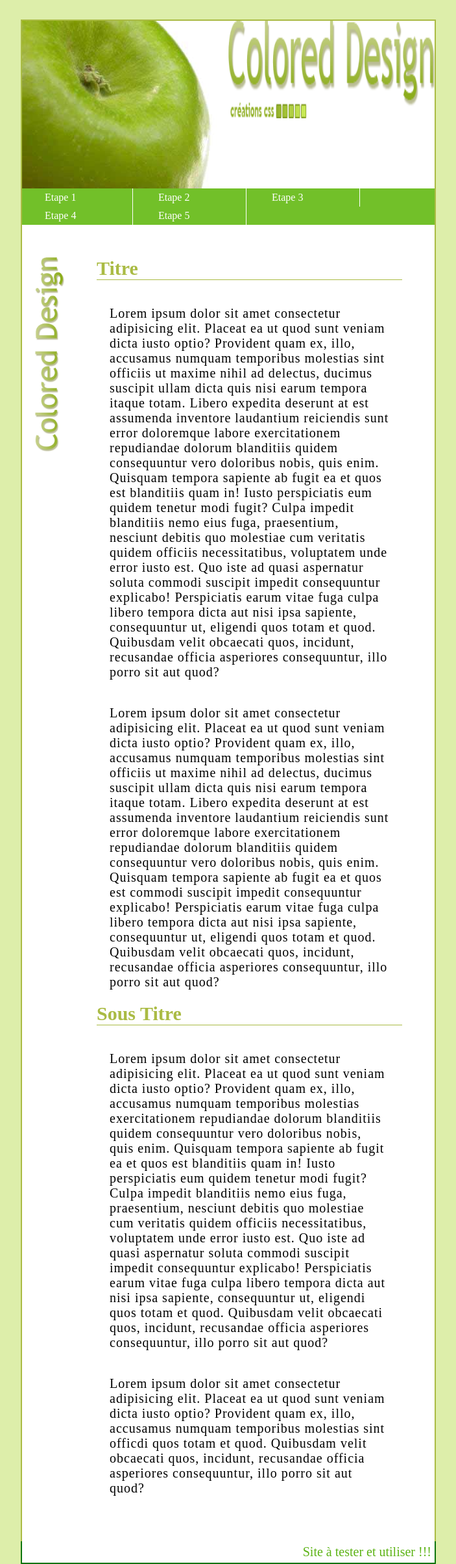
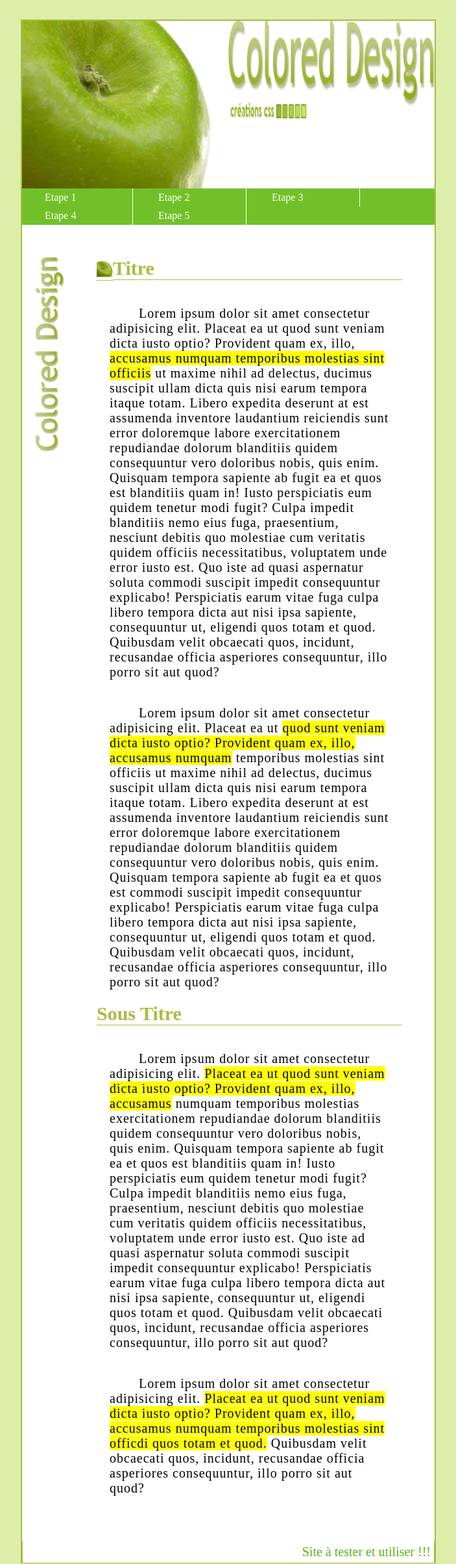
Before and after one commit to DfrtJulien/Exercice-Pomme, a plain HTML site: page index.html in a window 1280 px wide. Shown: the whole page at 65% size, without its empty margins (288-991 px from the left). Drawn offline with Linux system fonts and the light colour scheme.

Commit message:
Exercice fini

```diff
--- /dev/null
+++ b/css/corriger.css
@@ -0,0 +1,71 @@
+body{
+    margin: 0;
+    padding: 0;
+    text-align: center;
+    font-family: 'PT Sans', sans-serif;
+    background: #DDEEAA;
+}
+
+.conteneur {
+    width: 770px;/*largeur*/
+    margin: 0 auto;/*marge automatique qui centre le bloc après l'avoir remonté le plus haut possible dans mon affichage*/
+    text-align: left;/*centre le contenu de mon #conteneur*/
+    border: 2px solid #AABB44;/*bordure autour de toute la page*/
+    background: #fff;/*couleur du fond de mon #conteneur*/
+}
+
+h1{
+    height: 258px;/*personnaliser la hauteur de mon titre*/
+    background: url(../img/apple.jpg) no-repeat left top;
+    margin: 0;
+}
+
+h1 a{
+    width: 400px;
+    height: 70px;
+    display: block;
+    background: url(../img/title.gif) no-repeat;
+    position: relative;
+    left: 350px;
+    top: 15px;
+    text-indent: -5000px;
+    /*Le text-indent négatif est fait pour pouvoir ne cacher le texte hors de la page,
+    ce que nous voulons.*/
+}
+
+ul {
+	height: 35px;/*On donne une hauteur au menu, correspondant à la taille de l'image utilisée en fond*/
+	margin: 0;
+	padding: 0;
+	background: url(../img/bg_menu.gif) repeat-x 0 -25px;/*, on met ensuite l'image de fond avec un décalage de 25 pixels vers le haut*/
+    list-style-type: none;/*on cache les puces*/
+}
+
+ul li{
+    float: left ;/*On rend les li en flottant pour pouvoir les afficher horizontalement*/
+    text-align: center ;/*on centre le texte*/
+}
+
+ul li a{
+    display: block ;/*Nous pouvons dimensionner les a grâce à la propriété display: block;*/
+    width: 130px ;/*largeur*/
+    line-height: 25px ;/*hauteur de ligne*/
+    font-size: 1.2em ;/*taille de police*/
+    font-weight: bold ;/*mise en accentuation gras/bold de la police*/
+    letter-spacing: 2px ;/*espacement des lettres*/
+    color: #fff ;/*couleur du texte (de la police)*/
+    text-decoration: none ;/*décoration du texte*/
+    border-right: 2px solid #dea ;/*bordure*/
+}
+
+ul li a:hover{/*on décale l'image de fond au passage de la souris pour laisser aparaître l'état survolé de l'image*/
+    background: url(../img/bg_menu.gif) repeat-x 0 0 ;
+}
+
+footer{
+	margin: 0;
+	padding-right: 10px;
+	line-height: 30px;
+	text-align: right;
+	color: #8a0;
+}
--- a/css/style.css
+++ b/css/style.css
@@ -15,6 +15,7 @@ a {
 
 .container {
     border: 2px solid #AABB44;
+    border-collapse: collapse;
     border-bottom: none;
     margin-top: 30px;
 }
@@ -64,6 +65,17 @@ section {
     width: 45px;
 }
 
+.img_tittle {
+    display: flex;
+}
+
+.little_apple {
+    height: 25px;
+    margin-top: 5px;
+    border-bottom: 1px solid #AABB44;
+    padding-bottom: 5px;
+}
+
 .title {
     font-size: 30px;
     color: #AABB44;
@@ -81,6 +93,7 @@ article p{
     font-size: 20px;
     letter-spacing: 1px;
     padding: 20px;
+    text-indent: 45px;
 }
 
 footer {
@@ -88,7 +101,8 @@ footer {
     color: rgb(92, 179, 21);
     background-color: white;
     padding: 5px;
-    border: 2px solid rgb(14, 116, 14);
+    border: 1px solid #AABB44;
+    border-collapse: collapse;
     border-top: none;
     text-align: end;
 }
--- a/index.html
+++ b/index.html
@@ -25,22 +25,30 @@
                     <img class="img" src="/img/bg_page.gif">
                 </div>
                 <div class="block-right">
-                    <h1 class="title">Titre</h1>
+                    <div class="img_tittle">
+                        <img  class="little_apple" src="/img/little_apple.gif">
+                        <h2 class="title">Titre</h2>
+                    </div>
                     <article>
-                        <p>Lorem ipsum dolor sit amet consectetur adipisicing elit. Placeat ea ut quod sunt veniam dicta iusto optio? Provident quam ex, illo, accusamus numquam temporibus molestias sint officiis ut maxime nihil ad delectus, ducimus suscipit ullam dicta quis nisi earum tempora itaque totam. Libero expedita deserunt at est assumenda inventore laudantium reiciendis sunt error doloremque labore exercitationem repudiandae dolorum blanditiis quidem consequuntur vero doloribus nobis, quis enim. Quisquam tempora sapiente ab fugit ea et quos est blanditiis quam in! Iusto perspiciatis eum quidem tenetur modi fugit? Culpa impedit blanditiis nemo eius fuga, praesentium, nesciunt debitis quo molestiae cum veritatis quidem officiis necessitatibus, voluptatem unde error iusto est. Quo iste ad quasi aspernatur soluta commodi suscipit impedit consequuntur explicabo! Perspiciatis earum vitae fuga culpa libero tempora dicta aut nisi ipsa sapiente, consequuntur ut, eligendi quos totam et quod. Quibusdam velit obcaecati quos, incidunt, recusandae officia asperiores consequuntur, illo porro sit aut quod?
+                        <p>
+                            <span> Lorem ipsum dolor sit amet consectetur adipisicing elit.</span> Placeat ea ut quod sunt veniam dicta iusto optio? Provident quam ex, illo, <mark>accusamus numquam temporibus molestias sint officiis</mark> ut maxime nihil ad delectus, ducimus suscipit ullam dicta quis nisi earum tempora itaque totam. Libero expedita deserunt at est assumenda inventore laudantium reiciendis sunt error doloremque labore exercitationem repudiandae dolorum blanditiis quidem consequuntur vero doloribus nobis, quis enim. Quisquam tempora sapiente ab fugit ea et quos est blanditiis quam in! Iusto perspiciatis eum quidem tenetur modi fugit? Culpa impedit blanditiis nemo eius fuga, praesentium, nesciunt debitis quo molestiae cum veritatis quidem officiis necessitatibus, voluptatem unde error iusto est. Quo iste ad quasi aspernatur soluta commodi suscipit impedit consequuntur explicabo! Perspiciatis earum vitae fuga culpa libero tempora dicta aut nisi ipsa sapiente, consequuntur ut, eligendi quos totam et quod. Quibusdam velit obcaecati quos, incidunt, recusandae officia asperiores consequuntur, illo porro sit aut quod?
                         </p>
-                        <p>Lorem ipsum dolor sit amet consectetur adipisicing elit. Placeat ea ut quod sunt veniam dicta iusto optio? Provident quam ex, illo, accusamus numquam temporibus molestias sint officiis ut maxime nihil ad delectus, ducimus suscipit ullam dicta quis nisi earum tempora itaque totam. Libero expedita deserunt at est assumenda inventore laudantium reiciendis sunt error doloremque labore exercitationem repudiandae dolorum blanditiis quidem consequuntur vero doloribus nobis, quis enim. Quisquam tempora sapiente ab fugit ea et quos est  commodi suscipit impedit consequuntur explicabo! Perspiciatis earum vitae fuga culpa libero tempora dicta aut nisi ipsa sapiente, consequuntur ut, eligendi quos totam et quod. Quibusdam velit obcaecati quos, incidunt, recusandae officia asperiores consequuntur, illo porro sit aut quod?
+                        <p>
+                            Lorem ipsum dolor sit amet consectetur adipisicing elit. Placeat ea ut <mark>quod sunt veniam dicta iusto optio? Provident quam ex, illo, accusamus numquam</mark> temporibus molestias sint officiis ut maxime nihil ad delectus, ducimus suscipit ullam dicta quis nisi earum tempora itaque totam. Libero expedita deserunt at est assumenda inventore laudantium reiciendis sunt error doloremque labore exercitationem repudiandae dolorum blanditiis quidem consequuntur vero doloribus nobis, quis enim. Quisquam tempora sapiente ab fugit ea et quos est  commodi suscipit impedit consequuntur explicabo! Perspiciatis earum vitae fuga culpa libero tempora dicta aut nisi ipsa sapiente, consequuntur ut, eligendi quos totam et quod. Quibusdam velit obcaecati quos, incidunt, recusandae officia asperiores consequuntur, illo porro sit aut quod?
                         </p>
-                       <h2 class="title">Sous Titre</h2>
-                       <p>Lorem ipsum dolor sit amet consectetur adipisicing elit. Placeat ea ut quod sunt veniam dicta iusto optio? Provident quam ex, illo, accusamus numquam temporibus molestias exercitationem repudiandae dolorum blanditiis quidem consequuntur vero doloribus nobis, quis enim. Quisquam tempora sapiente ab fugit ea et quos est blanditiis quam in! Iusto perspiciatis eum quidem tenetur modi fugit? Culpa impedit blanditiis nemo eius fuga, praesentium, nesciunt debitis quo molestiae cum veritatis quidem officiis necessitatibus, voluptatem unde error iusto est. Quo iste ad quasi aspernatur soluta commodi suscipit impedit consequuntur explicabo! Perspiciatis earum vitae fuga culpa libero tempora dicta aut nisi ipsa sapiente, consequuntur ut, eligendi quos totam et quod. Quibusdam velit obcaecati quos, incidunt, recusandae officia asperiores consequuntur, illo porro sit aut quod?
-                       </p>
-                       <p>Lorem ipsum dolor sit amet consectetur adipisicing elit. Placeat ea ut quod sunt veniam dicta iusto optio? Provident quam ex, illo, accusamus numquam temporibus molestias sint officdi quos totam et quod. Quibusdam velit obcaecati quos, incidunt, recusandae officia asperiores consequuntur, illo porro sit aut quod?</p>
+                        <h3 class="title">Sous Titre</h3>
+                        <p>
+                            Lorem ipsum dolor sit amet consectetur adipisicing elit. <mark>Placeat ea ut quod sunt veniam dicta iusto optio? Provident quam ex, illo, accusamus</mark> numquam temporibus molestias exercitationem repudiandae dolorum blanditiis quidem consequuntur vero doloribus nobis, quis enim. Quisquam tempora sapiente ab fugit ea et quos est blanditiis quam in! Iusto perspiciatis eum quidem tenetur modi fugit? Culpa impedit blanditiis nemo eius fuga, praesentium, nesciunt debitis quo molestiae cum veritatis quidem officiis necessitatibus, voluptatem unde error iusto est. Quo iste ad quasi aspernatur soluta commodi suscipit impedit consequuntur explicabo! Perspiciatis earum vitae fuga culpa libero tempora dicta aut nisi ipsa sapiente, consequuntur ut, eligendi quos totam et quod. Quibusdam velit obcaecati quos, incidunt, recusandae officia asperiores consequuntur, illo porro sit aut quod?
+                        </p>
+                        <p>
+                        Lorem ipsum dolor sit amet consectetur adipisicing elit. <mark>Placeat ea ut quod sunt veniam dicta iusto optio? Provident quam ex, illo, accusamus numquam temporibus molestias sint officdi quos totam et quod.</mark> Quibusdam velit obcaecati quos, incidunt, recusandae officia asperiores consequuntur, illo porro sit aut quod?
+                        </p>
                     </article>
                 </div>
             </div>
         </section>
+        <footer>
+            <p>Site à tester et utiliser !!!</p>
+        </footer>
     </div>
-    <footer>
-        <p>Site à tester et utiliser !!!</p>
-    </footer>
 </body>
```
Also changed, not shown: corriger.html (added, +31 -0 lines), img/bg_menu.gif (added).
